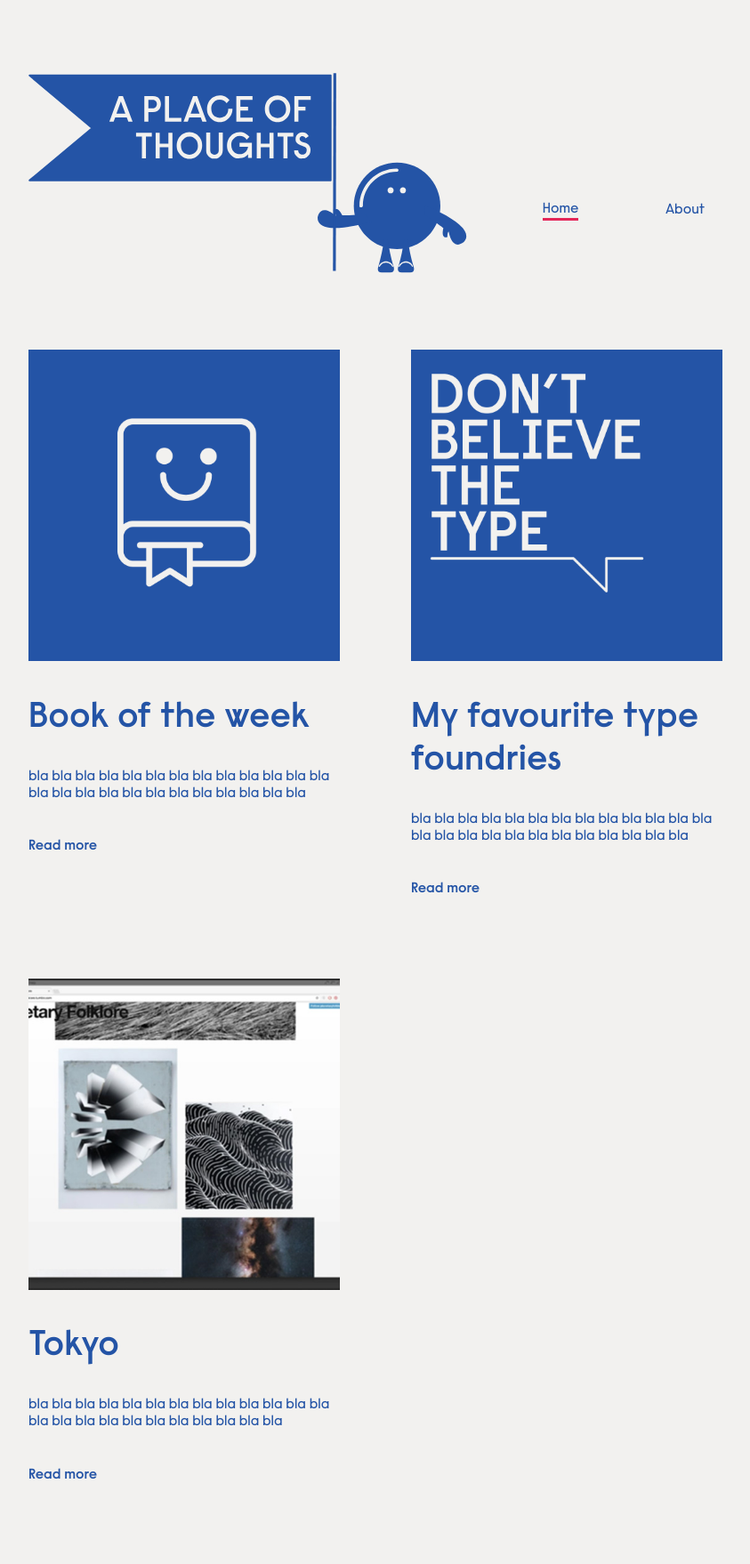
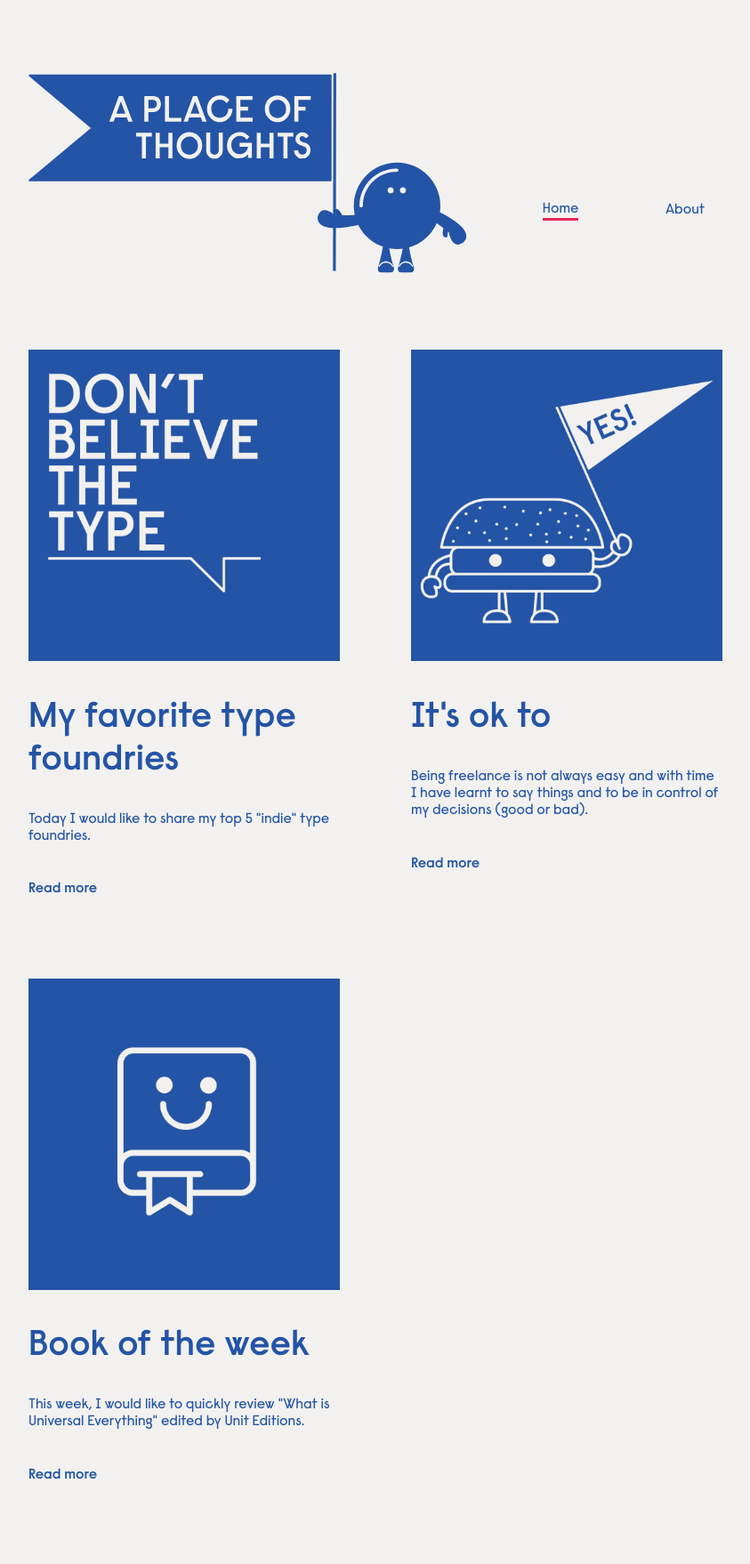
Before and after one commit to emho-lab/journal, a Jekyll site: the page built from index.html, in a window 1280 px wide. Shown: the whole page at 89% size, without its empty margins (218-1061 px from the left). Built offline with Jekyll 4.4.1, drawn with Linux system fonts in a browser that asks for light colours.

Commit message:
Updated Tokyo and 14 other files

```diff
--- a/_posts/2019-09-25-Tokyo.md
+++ /dev/null
@@ -1,11 +0,0 @@
----
-title: Tokyo
-date: 2019-09-25 00:00:00 Z
-image: "/uploads/feat01.jpg"
-excerpt: bla bla bla bla bla bla bla bla bla bla bla bla bla bla bla bla bla bla bla
-  bla bla bla bla bla
----
-
-![IMG_1180.PNG](/uploads/IMG_1180.PNG)
-
-blog number 3
--- a/_posts/2019-09-26-new-post.md
+++ /dev/null
@@ -1,9 +0,0 @@
----
-title: My favourite type foundries
-date: 2019-09-26 00:00:00 Z
-image: "/uploads/type@72x.png"
-excerpt: bla bla bla bla bla bla bla bla bla bla bla bla bla bla bla bla bla bla bla
-  bla bla bla bla bla bla
----
-
-blog number 2
--- a/_posts/2019-09-26-welcome-to-jekyll.markdown
+++ b/_posts/2019-09-26-welcome-to-jekyll.markdown
@@ -2,8 +2,25 @@
 title: Book of the week
 date: 2019-09-26 00:00:00 Z
 image: "/uploads/book@72x.png"
-excerpt: bla bla bla bla bla bla bla bla bla bla bla bla bla bla bla bla bla bla bla
-  bla bla bla bla bla bla
+excerpt: This week, I would like to quickly review "What is Universal Everything"
+  edited by Unit Editions.
 ---
 
-blog number 1
+## What is Universal Everything
+
+### Publisher: [Unit Editions](https://www.uniteditions.com/)<br>
+
+In new book "What Is Universal Everything?" Unit Editions publisher traces the studio’s 15 years of creating algorithmic artwork. Each book also comes with a unique, digitally generated cover.
+
+“I was one man in a shed in Sheffield, but I compensated by having the biggest possible name,” recalls Universal Everything founder Matt Pyke, of the studio’s humble start in life.
+Today, Pyke has pushed the studio to become a leading name in the field, creating groundbreaking design, artworks and installations.
+
+This book is a really great ressource full of Pyke own influences, inspirations and thoughts. A must read if you are into digital/motion field.
+
+![Univ01.jpg](/uploads/Univ01.jpg)
+
+![Univ02.jpg](/uploads/Univ02.jpg)
+
+![Univ03.jpg](/uploads/Univ03.jpg)
+
+![Univ04.jpg](/uploads/Univ04.jpg)
--- /dev/null
+++ b/_posts/2019-09-27-Tokyo.md
@@ -0,0 +1,21 @@
+---
+title: It's ok to
+date: 2019-09-27 00:00:00 Z
+image: "/uploads/guy@72x.png"
+excerpt: 'Being freelance is not always easy and with time I have learnt to say things
+  and to be in control of my decisions (good or bad). '
+---
+
+### say "I don't know"<br>
+### ask for more clarity<br>
+### ask why, and why not<br>
+### introduce yourself<br>
+### ask for help<br>
+### have quiet days<br>
+### make mistakes<br>
+### not check your email constantly<br>
+### just Slack it<br>
+### work like you like to work<br>
+### have days off<br>
+### to say fuck you pay me (more politely)<br>
+### to say no to free pitch
--- /dev/null
+++ b/_posts/2019-09-28-new-post.md
@@ -0,0 +1,51 @@
+---
+title: My favorite type foundries
+date: 2019-09-28 00:00:00 Z
+image: "/uploads/type@72x.png"
+excerpt: Today I would like to share my top 5 "indie" type foundries.
+---
+
+### [COLOPHON](https://www.colophon-foundry.org)<br>
+
+
+![colophon.jpg](/uploads/colophon.jpg)
+
+
+Colophon is a type foundry based in London (UK) & Los Angeles (US). They have a really neat selection of fonts and especially the one used on my website: Raisonné.
+
+
+### [KLIM](https://klim.co.nz/)<br>
+
+
+![klim.jpg](/uploads/klim.jpg)
+
+
+The Klim Type Foundry was founded in 2005 by type designer Kris Sowersby. He is based in Wellington, New Zealand. My favorites font are Feijoa & Domaine.
+<br>
+
+
+### [SIGNAL](https://signalfoundry.com/)<br>
+
+
+![signal.jpg](/uploads/signal.jpg)
+
+
+Signal is a Dublin-based type foundry and drawing office specializing in type design, lettering, and typographic branding. I really like their simple yet contemporary approach. Font to try: Center Slab.
+
+
+### [DISPLAAY](https://displaay.net/typeface/)<br>
+
+
+![displaay.jpg](/uploads/displaay.jpg)
+
+
+Since 2016 Displaay is a small independent Type Foundry and Design Studio founded by Martin Vácha based in Prague, Czech Republic. Fonts are affordable and unique, I really enjoy the Glyphs tester and the fact that you can download a test version of each font.
+
+
+### [THE DESIGNERS FOUNDRY](https://thedesignersfoundry.com/)<br>
+
+
+![tdf.jpg](/uploads/tdf.jpg)
+
+
+TDF is a hand-picked international team of type designers. On their website, there is a ton of options and prices are ok. Without a doubt my favorite is Superspitze. I owned a copy now so just need to do something with it :)
```
Also changed, not shown: _uploads/Univ01.jpg (added), _uploads/Univ02.jpg (added), _uploads/Univ03.jpg (added), _uploads/Univ04.jpg (added), _uploads/colophon.jpg (added), _uploads/displaay.jpg (added), _uploads/guy@72x.png (added), _uploads/klim.jpg (added), _uploads/signal.jpg (added), _uploads/tdf.jpg (added).
